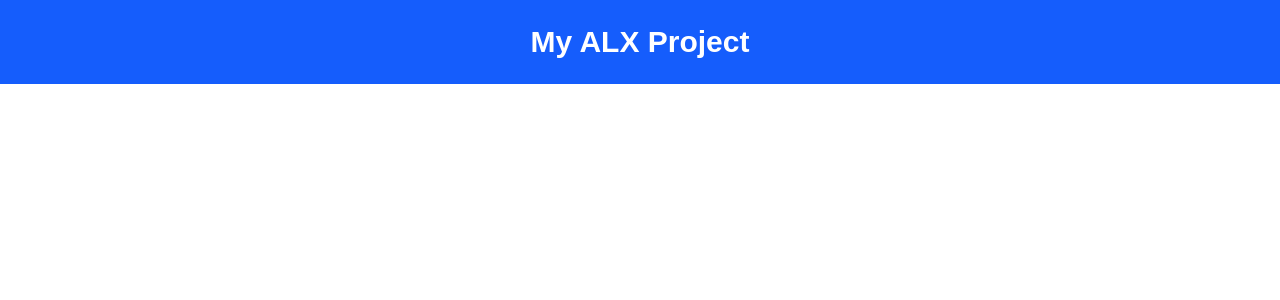
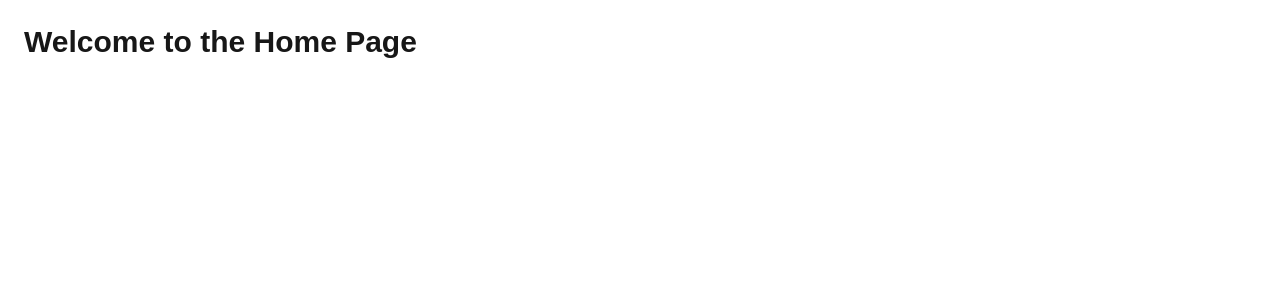
Before and after one commit to Innosa/alx-project-0x02-setup, a Next.js app in the folder alx-project-2/: page /home in a window 1280 px wide. Shown: the top 300 px of the page. Built offline with nearby package versions, Linux system fonts and the light colour scheme.

Commit message:
Basic Routing in Next.js

```diff
--- a/alx-project-2/components/layout/Header.tsx
+++ b/alx-project-2/components/layout/Header.tsx
@@ -0,0 +1,27 @@
+// components/layout/Header.tsx
+
+import React from "react";
+import Link from "next/link";
+
+const Header: React.FC = () => {
+  return (
+    <header className="w-full bg-blue-600 text-white p-4 shadow-md">
+      <div className="max-w-6xl mx-auto flex justify-between items-center">
+
+        {/* Logo */}
+        <h2 className="text-xl font-bold">
+          <Link href="/">MyProperty</Link>
+        </h2>
+
+        {/* Navigation */}
+        <nav className="flex gap-4">
+          <Link href="/home">Home</Link>
+          <Link href="/about">About</Link>
+        </nav>
+
+      </div>
+    </header>
+  );
+};
+
+export default Header;
--- a/alx-project-2/pages/about.tsx
+++ b/alx-project-2/pages/about.tsx
@@ -1,7 +1,7 @@
-export default function About() {
+export default function AboutPage() {
   return (
-    <header className="bg-red-600 text-white p-6 text-center">
-      <h1 className="text-3xl font-bold">My ALX Project</h1>
-    </header>
+    <div className="p-6">
+      <h1 className="text-3xl font-bold">About Us</h1>
+    </div>
   );
 }
--- a/alx-project-2/pages/home.tsx
+++ b/alx-project-2/pages/home.tsx
@@ -1,8 +1,9 @@
-// components/layout/Header.tsx
-export default function Header() {
+// pages/home.tsx
+
+export default function HomePage() {
   return (
-    <header className="bg-blue-600 text-white p-6 text-center">
-      <h1 className="text-3xl font-bold">My ALX Project</h1>
-    </header>
+    <div className="p-6">
+      <h1 className="text-3xl font-bold">Welcome to the Home Page</h1>
+    </div>
   );
 }
```
